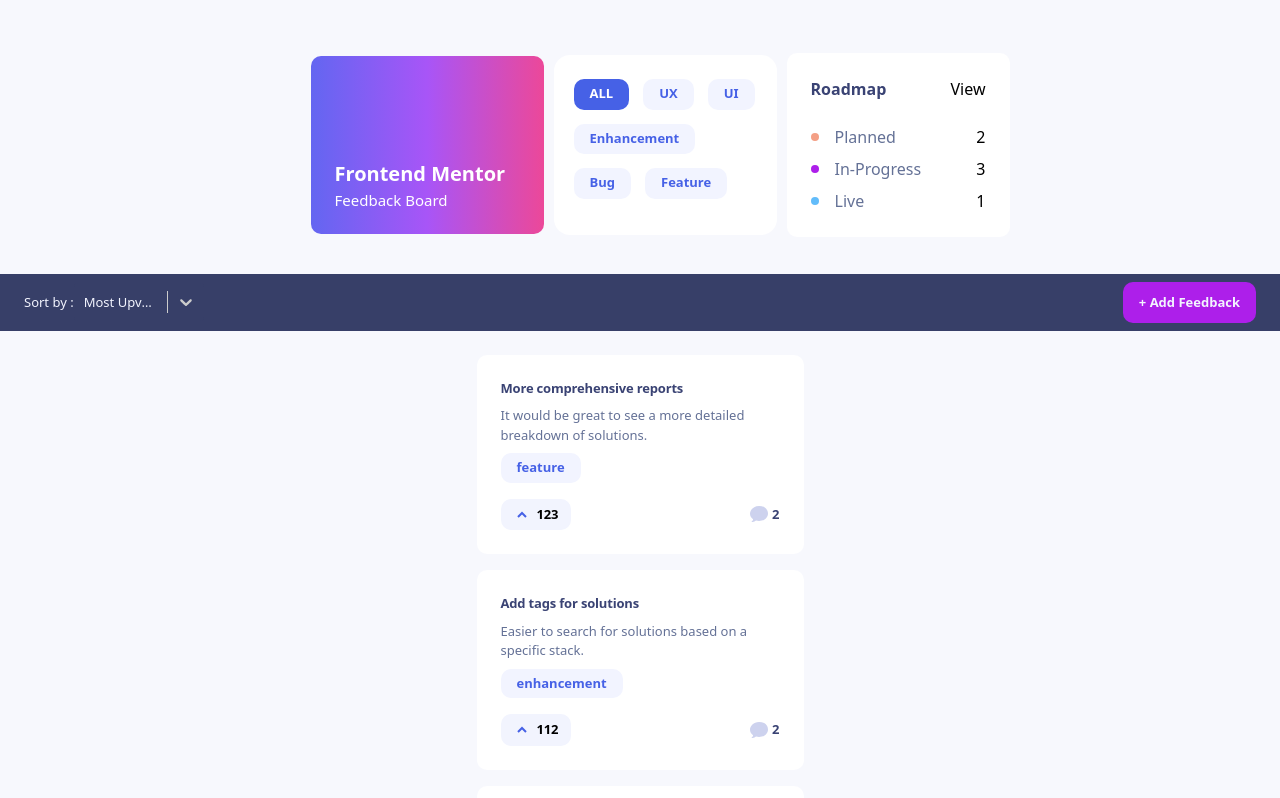
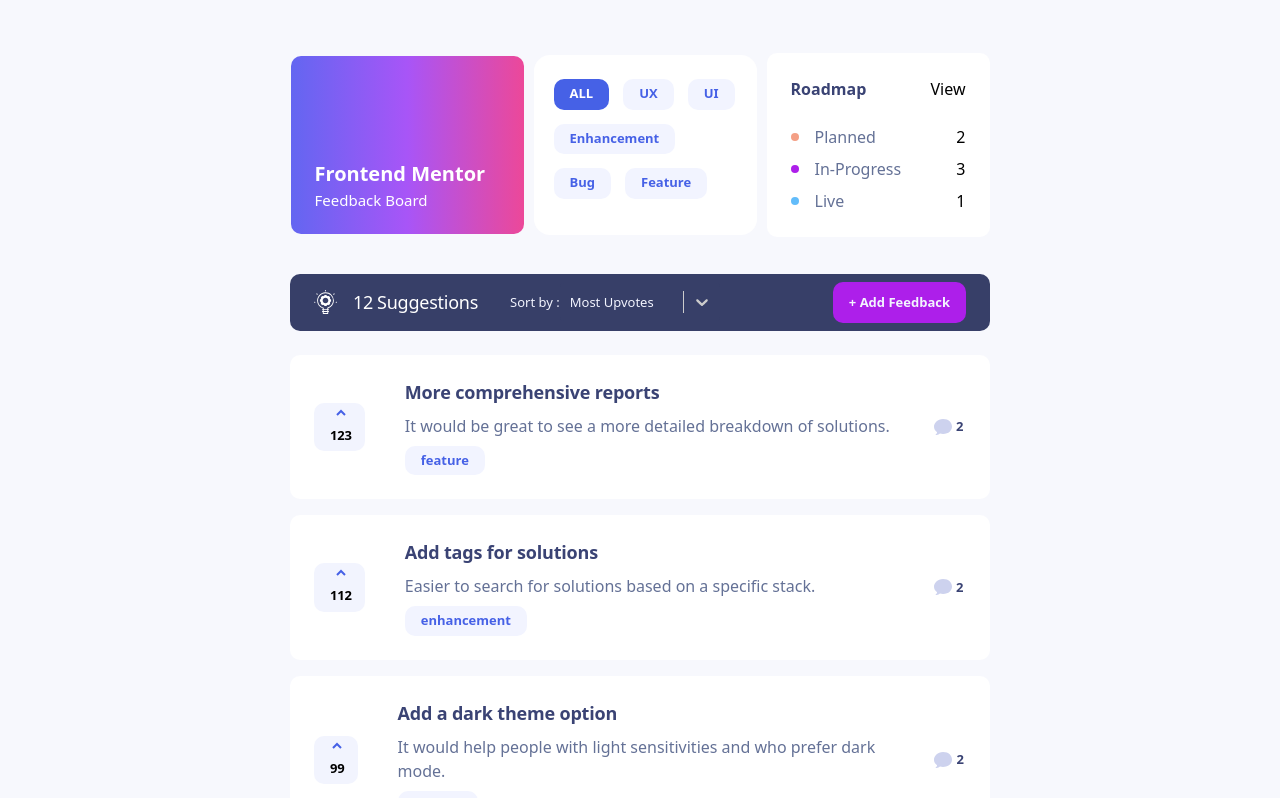
Before and after one commit to 4LL7N/product-feedback-app, a React (Vite) app: page / in a window 1280 px wide. Shown: the top 798 px of the page. Built offline with nearby package versions, Linux system fonts and the light colour scheme.

Commit message:
add suggestion tablet vers

```diff
--- a/src/page/Header.tsx
+++ b/src/page/Header.tsx
@@ -40,7 +40,7 @@
       className=" relative   md:flex md:flex-row md:justify-center md:items-center
     "
     >
-      <div className="bg-gradient-to-r from-indigo-500 via-purple-500 to-pink-500  w-full h-[72px] md:w-[233px] md:h-[178px] md:rounded-[10px] md:mt-14 md:mb-10 md:ml-10  md:mr-2.5">
+      <div className="bg-gradient-to-r from-indigo-500 via-purple-500 to-pink-500  w-full h-[72px] md:w-[233px] md:h-[178px] md:rounded-[10px] md:mt-14 md:mb-10  md:mr-2.5">
         <div className="  pl-6 pt-4  text-white md:pt-[103px]">
           <p className="text-[16px] font-bold md:text-[20px]">
             Frontend Mentor
--- a/src/page/Suggestion.tsx
+++ b/src/page/Suggestion.tsx
@@ -40,7 +40,7 @@
     return (
       <components.Option {...props}>
         <div style={{ display: "flex", alignItems: "center" }}>
-          <div style={{ marginRight: "6px" }}>{props.data.label}</div>
+          <div style={{ marginRight: "16px" }}>{props.data.label}</div>
           {props.isSelected && (
             <img src={props.data.image} alt={props.data.label} />
           )}
@@ -119,10 +119,16 @@
   }, [selectedOption, context.dataInfo.productRequests]);
 
   return (
-    <article>
+    <article className=" md:flex md:flex-col md:justify-center md:items-center  ">
       <Header />
-      <section className="bg-[#373f68] px-6 py-2 flex flex-row items-center justify-between w-full">
+      <section className="bg-[#373f68] px-6 py-2 flex flex-row items-center justify-between w-full md:w-[700px] md:rounded-[10px]">
         <div className="flex flex-row items-center justify-between">
+          <div className="hidden md:flex flex-row items-center justify-between gap-4 mr-8">
+            <img src="./assets/suggestions/icon-suggestions.svg" alt="" />
+            <div className=" flex flex-row items-center justify-between gap-1 text-[18px] font-normal tracking-[-0.25px] text-white">
+              <p>{filterInfo?.length}</p> <p>Suggestions</p>
+            </div>
+          </div>
           <p className=" text-[13px] font-light text-[#f2f4fe]">Sort by : </p>
           <Select
             onChange={handleSelectChange}
@@ -131,7 +137,7 @@
             options={options}
             getOptionLabel={getOptionLabel}
             styles={customStyles}
-            className="text-[13px] w-[130px] m-0 p-0"
+            className="text-[13px] w-[130px] m-0 p-0 md:w-[160px]"
           />
         </div>
         <button className="text-[13px] font-bold text-[#f2f4fe] px-4 py-[10.5px] bg-[#ad1fea;] rounded-[10px]">
@@ -139,27 +145,34 @@
         </button>
       </section>
       {(filterInfo ?? []).length > 0 ? (
-        <section className="flex flex-col items-center justify-between gap-4   p-6">
+        <section className="flex flex-col items-center justify-between gap-4  p-6 md:w-[700px] md:px-0  ">
           {filterInfo?.map((item: any) => (
             <div
-              className="w-[327px] p-6 flex flex-col items-start justify-between gap-4 rounded-[10px] bg-white"
+              className="w-[327px] p-6 flex flex-col items-start justify-between gap-4 rounded-[10px] bg-white md:w-full md:flex-row md:items-center md:justify-between "
               key={item.id}
             >
               <>
+                <div className="flex flex-row items-center justify-between gap-10">
+                  <div className="hidden md:flex flex-col items-center  gap-2.5 py-1.5 pl-4 pr-[13px] bg-[#f2f4fe] rounded-[10px]">
+                    <img src="./assets/shared/icon-arrow-up.svg" alt="" />
+                    <p className="text-[13px] tracking-[-0.18px] font-bold ">
+                      {item.upvotes}
+                    </p>
+                  </div>
                   <div className="flex flex-col items-start gap-2">
-                  <p className=" font-bold  tracking-[-0.18px] text-[#3a4374] text-[13px]">
+                    <p className=" font-bold  tracking-[-0.18px] text-[#3a4374] text-[13px] md:text-[18px] ">
                       {item.title}
                     </p>
-                  <p className=" text-[#647196] text-[13px] ">
+                    <p className=" text-[#647196] text-[13px] md:text-[16px] ">
                       {item.description}
                     </p>
                     <button className="px-4 py-[5px] bg-[#f2f4ff] rounded-[10px] text-[13px] font-semibold text-[#4661e6] ">
                       {item.category}
                     </button>
                   </div>
-                <div className="flex flex-row items-center justify-between  w-full">
-                  <div className="flex flex-row items-center  gap-2.5 py-1.5 pl-4 pr-[13px] bg-[#f2f4fe] rounded-[10px]">
-                    {" "}
+                </div>
+                <div className="flex flex-row items-center justify-between  w-full md:w-8">
+                  <div className="flex flex-row items-center  gap-2.5 py-1.5 pl-4 pr-[13px] bg-[#f2f4fe] rounded-[10px] md:hidden">
                     <img src="./assets/shared/icon-arrow-up.svg" alt="" />
                     <p className="text-[13px] tracking-[-0.18px] font-bold ">
                       {item.upvotes}
```
Lines whose indentation alone changed are shown as unchanged.
